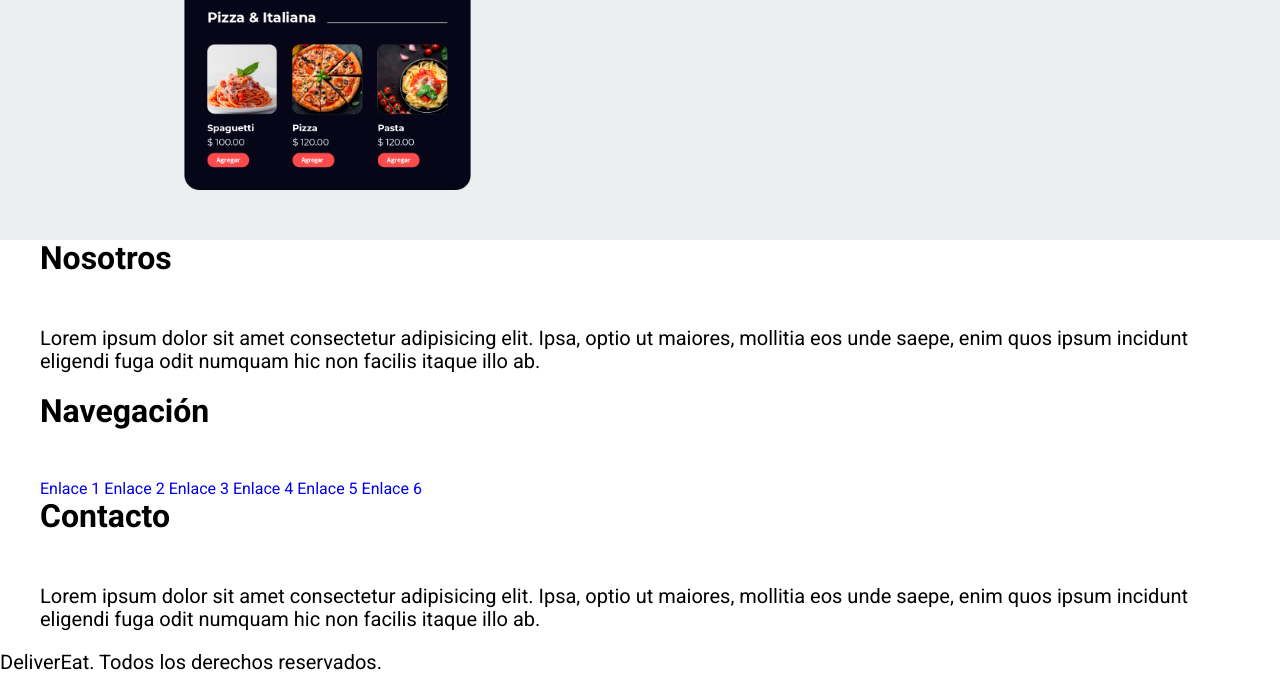
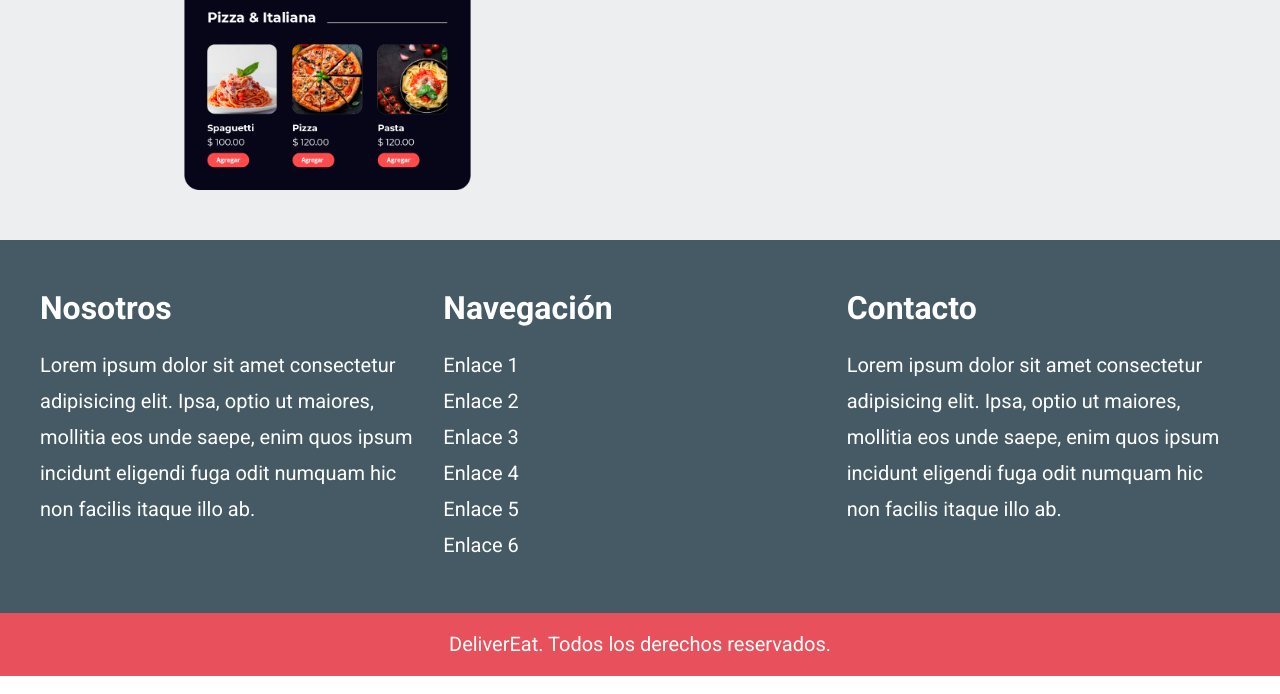
Before and after one commit to juanjopareja/delivereat-web, a website: page index.html in a window 1280 px wide. Shown: the part 5204-5898 px from the top of the page. Drawn offline with Linux system fonts and the light colour scheme.

Commit message:
Add footer css

```diff
--- a/src/scss/app.scss
+++ b/src/scss/app.scss
@@ -6,3 +6,4 @@
 @use 'favorites';
 @use 'dealers';
 @use 'download';
+@use 'footer';
--- /dev/null
+++ b/src/scss/footer/_footer.scss
@@ -0,0 +1,62 @@
+@use 'base/variables' as var;
+@use 'base/mixins' as mix;
+
+.footer {
+    background-color: var.$secondary;
+    padding-top: var.$separation;
+
+    &__grid {
+        @include mix.tablet {
+            @include mix.grid(3, 1rem);
+        }
+    }
+
+    &__widget {
+        margin-bottom: var.$separation;
+
+        &:last-of-type {
+            margin-bottom: 0;
+        }
+    }
+
+    &__heading {
+        color: var.$white;
+        margin: 0;
+        text-align: center;
+
+        @include mix.tablet {
+            text-align: left;
+        }
+    }
+
+    &__nav {
+        display: flex;
+        flex-direction: column;
+    }
+
+    &__nav,
+    &__text {
+        margin-top: 2rem;
+    }
+
+    &__link,
+    &__text {
+        font-size: 2rem;
+        line-height: 1.8;
+        color: var.$white;
+        text-align: center;
+
+        @include mix.tablet {
+            text-align: left;
+        }
+    }
+
+    &__copyright {
+        background-color: var.$primary;
+        margin: 0;
+        color: var.$white;
+        text-align: center;
+        padding: 2rem;
+    }
+
+}
--- /dev/null
+++ b/src/scss/footer/_index.scss
@@ -0,0 +1 @@
+@forward "footer";
```
Also changed, not shown: build/css/app.css, 1 other file.
